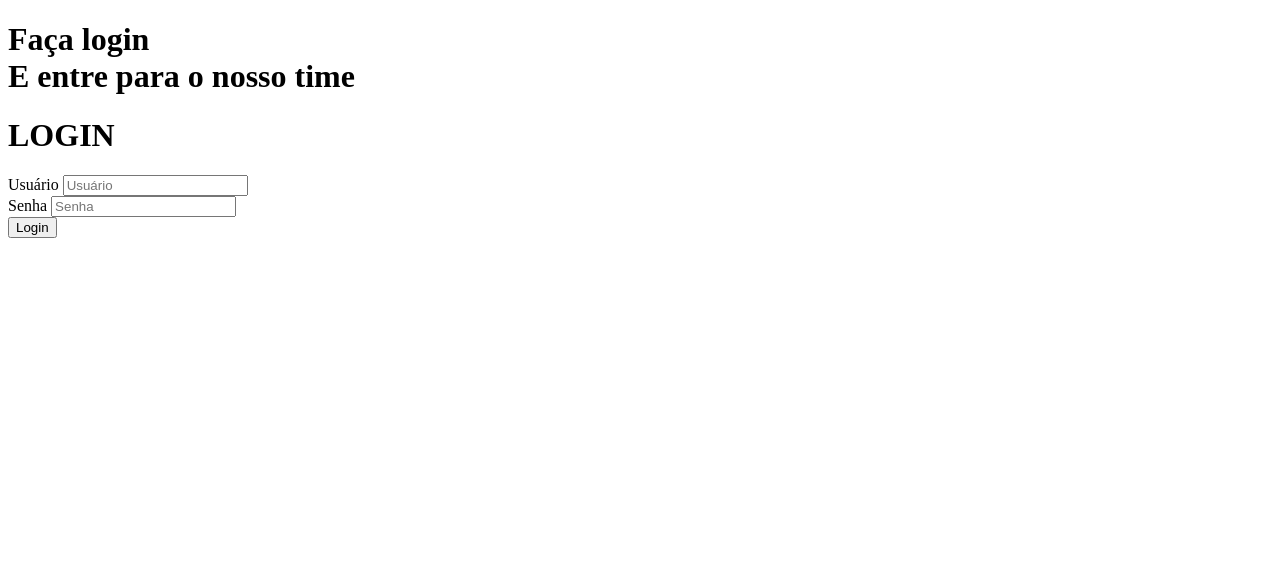
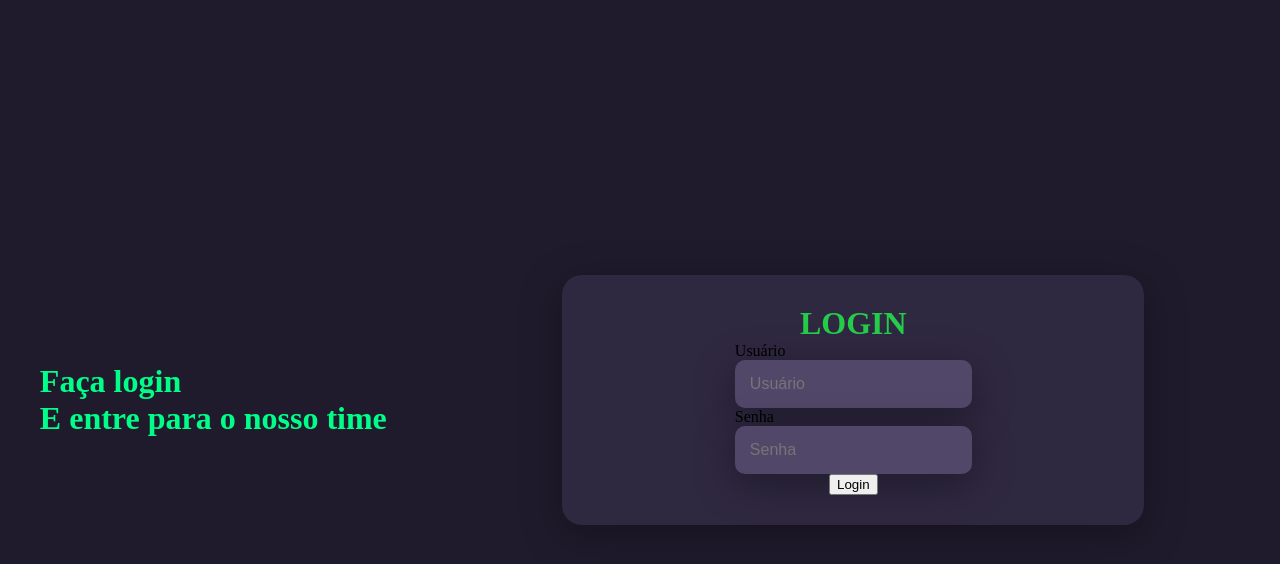
Before and after one commit to erikafrochati/Tela-de-Login, a plain HTML site: page Projeto/index.html in a window 1280 px wide. Drawn offline with Linux system fonts and the light colour scheme.

Commit message:
update html
Ajuste na classe de login.

```diff
--- a/Projeto/index.html
+++ b/Projeto/index.html
@@ -3,11 +3,12 @@
 <head>
     <meta charset="UTF-8">
     <meta name="viewport" content="width=device-width, initial-scale=1.0">
+    <link rel="stylesheet" href="./style.css">
     <title>Login</title>
 </head>
 <body>
     <div class="main-login">
-        <div cllass="left-login">
+        <div class="left-login">
             <h1>Faça login<br>E entre para o nosso time</h1>
         </div>
         <div class="right-login">
```
